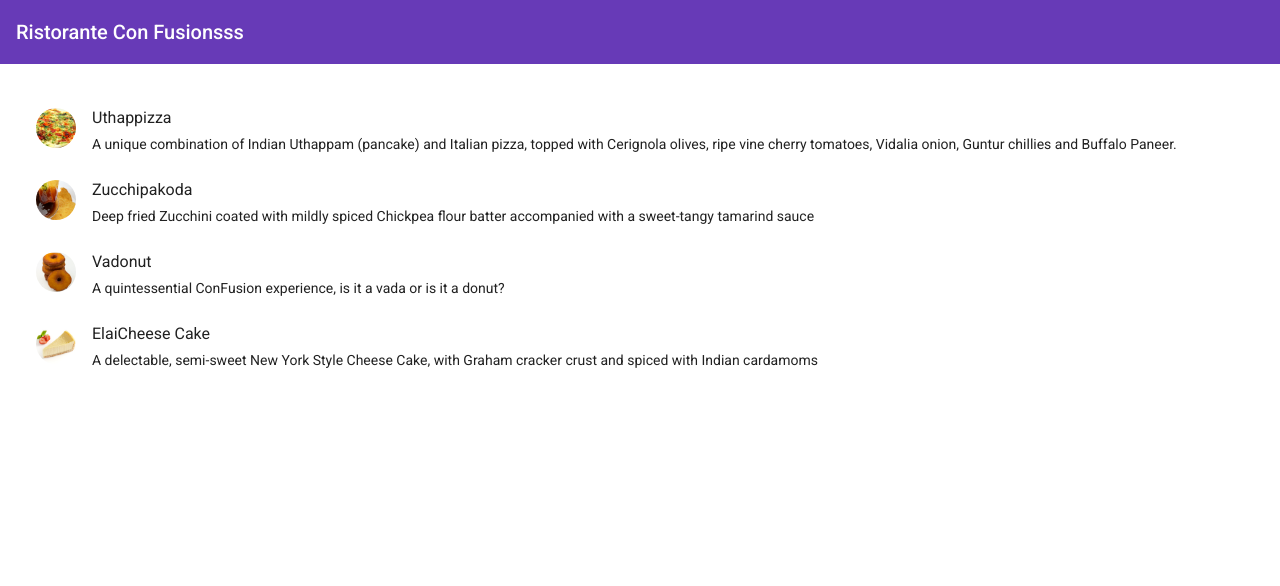
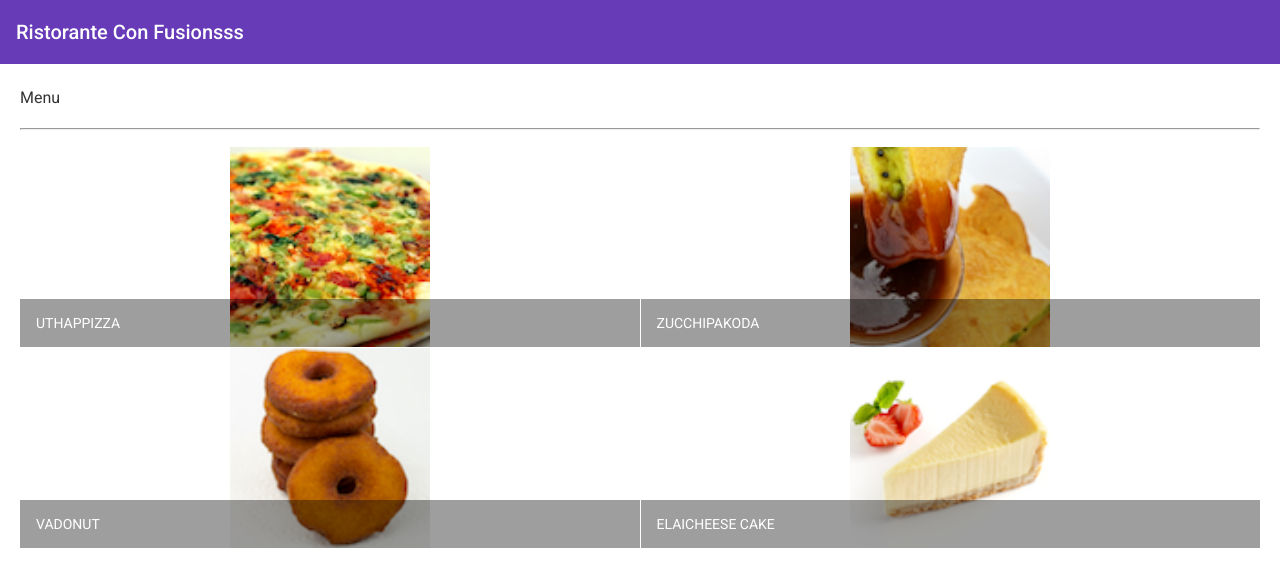
Before and after one commit to NailaAsgar/Angular, an Angular app: page / in a window 1280 px wide. Shown: the top 586 px of the page. Built offline with nearby package versions, Linux system fonts and the light colour scheme.

Commit message:
Menu component display changed

```diff
--- a/src/app/app.module.ts
+++ b/src/app/app.module.ts
@@ -7,6 +7,7 @@ import { BrowserAnimationsModule } from '@angular/platform-browser/animations';
 import { MatToolbarModule } from '@angular/material/toolbar';
 import { FlexLayoutModule } from '@angular/flex-layout';
 import { MatListModule } from '@angular/material/list';
+import {MatGridListModule} from '@angular/material/grid-list'
 
 import 'hammerjs';
 import { MenuComponent } from './menu/menu.component';
@@ -22,7 +23,8 @@ import { MenuComponent } from './menu/menu.component';
     BrowserAnimationsModule,
     MatToolbarModule,
     FlexLayoutModule,
-    MatListModule
+    MatListModule,
+    MatGridListModule
   ],
   providers: [],
   bootstrap: [AppComponent]
--- a/src/app/menu/menu.component.html
+++ b/src/app/menu/menu.component.html
@@ -1,11 +1,20 @@
 <div class="container" fxLayout="column" fxLayoutGap="10px">
-    <mat-list fxFlex> <!--angular material list component allows to use this to create list of items-->
-        <mat-list-item *ngFor="let dish of dishes"> <!--iterate through the dishes array specified. acts like for loop-->
-            <img matListAvatar src={{dish.image}} alt="{{dish.name}}">
-            <h1 matLine> {{dish.name}} </h1>
-            <p matLine>
-                <span> {{dish.description}} </span>
-            </p>
-        </mat-list-item>
-    </mat-list>
+
+    <div fxFlex>
+        <div>
+            <h3>Menu</h3>
+            <hr>
+        </div>
+    </div>
+    <div fxFlex>
+        <mat-grid-list cols="2" rowHeight="200px"> <!--angular material list component allows to use this to create list of items-->
+            <mat-grid-tile *ngFor="let dish of dishes"> <!--iterate through the dishes array specified. acts like for loop-->
+                <img height="200px" src={{dish.image}} alt="{{dish.name}}">
+                <mat-grid-tile-footer>
+                    <h1 matLine> {{dish.name | uppercase}} </h1> <!-- | uppercase will transform the letters to uppercase. builtin angular pipe-->
+                </mat-grid-tile-footer>
+            </mat-grid-tile>
+        </mat-grid-list>
+    </div>
+
 </div>
```
